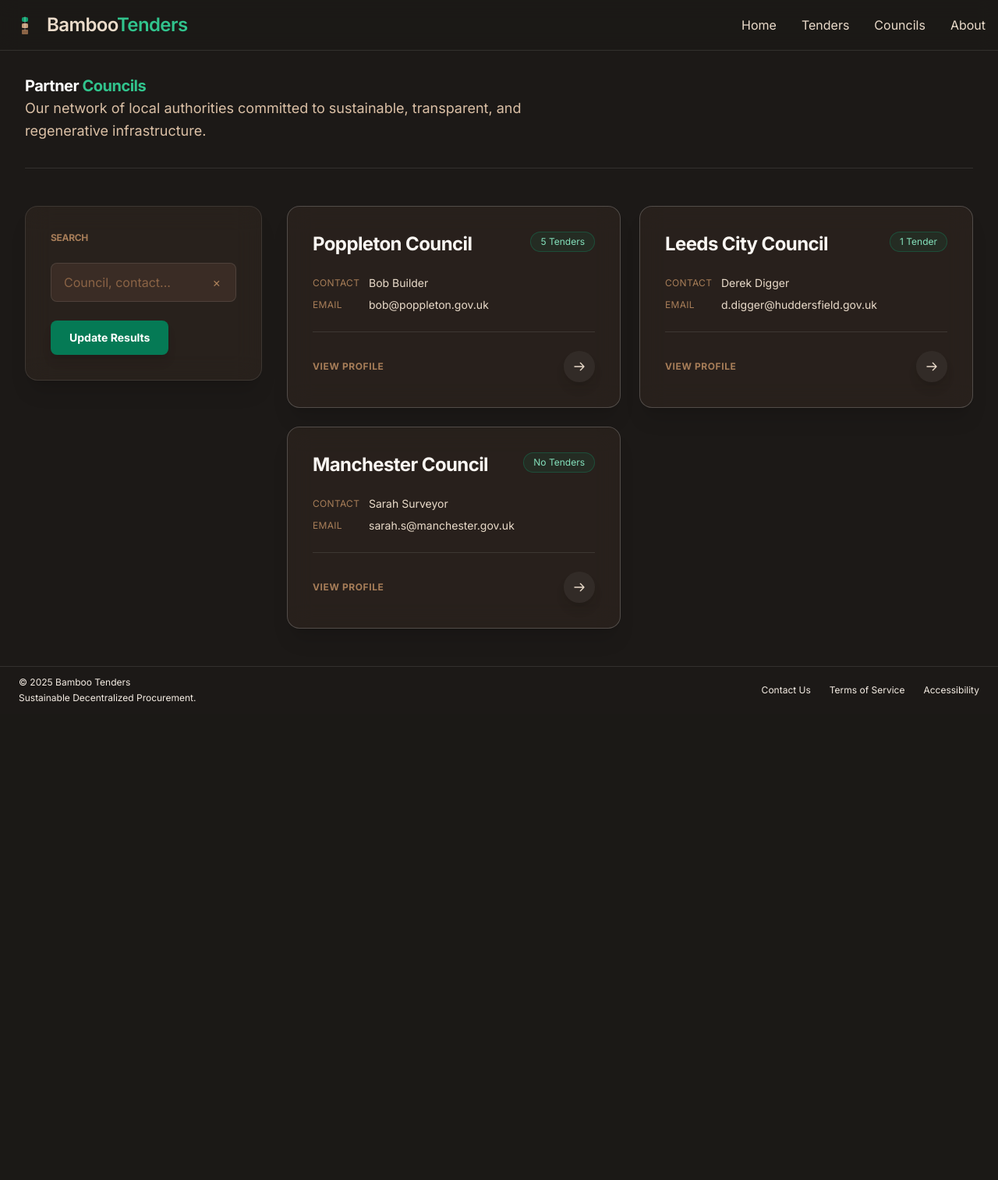
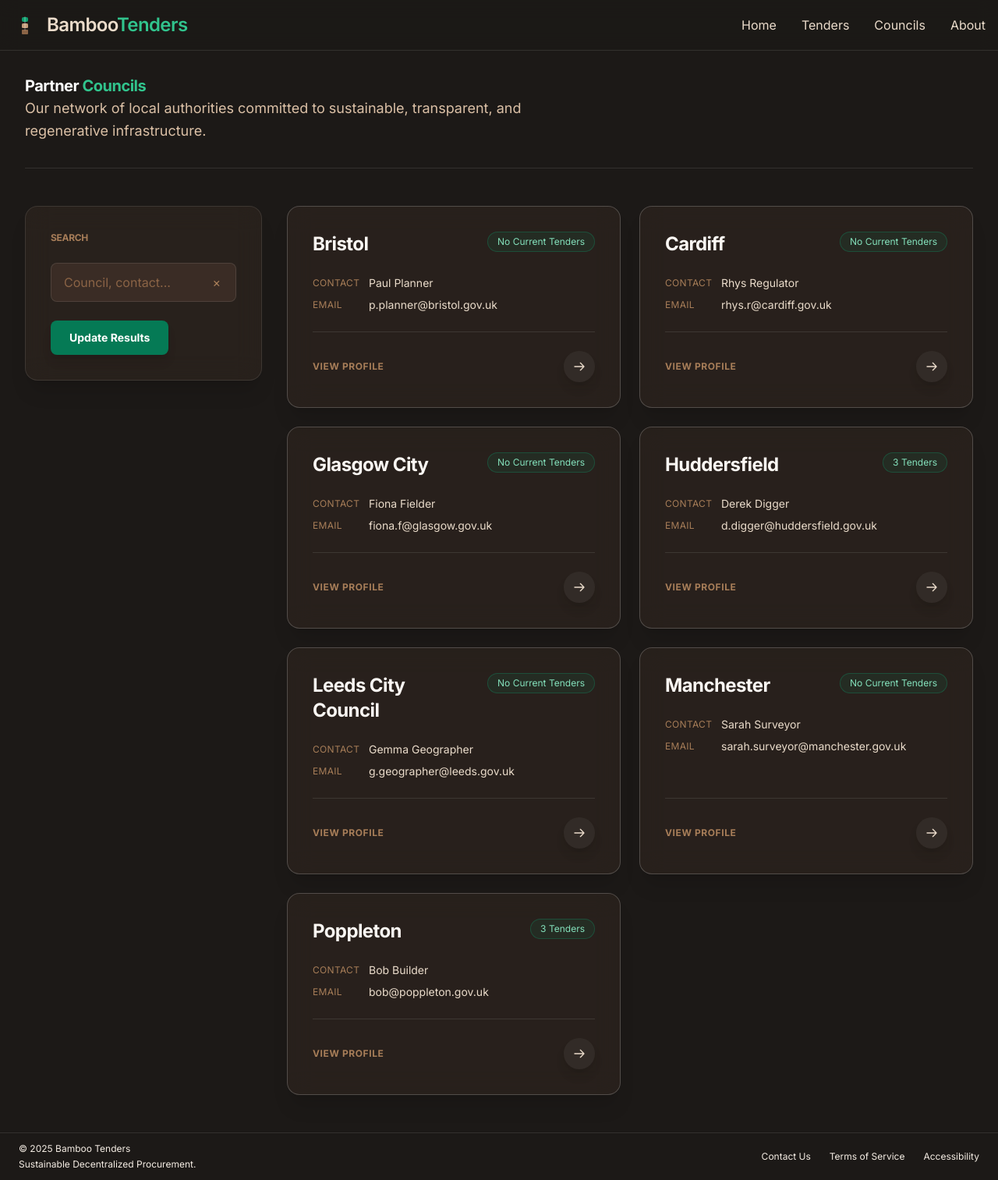
Before and after one commit to OscarD8/tenders-bidding-system, a Django app: page /supply_chain/councils in a window 1280 px wide. Shown: the whole page at 78% size. Before the commit the page ends 900 px from the top, so only its background shows below. Run offline with Django 5.2, Linux system fonts and the light colour scheme; data comes from the database, SQL or seed files in the repository; style sheets or scripts are compiled from the project's sources.

Commit message:
[Django/HTML] - began process of making council_list and council_detail dynamic. restructure to supply_chain directory structure for organisation.

```diff
--- a/Django_Project/supply_chain/templates/supply_chain/all_councils_list.html
+++ /dev/null
@@ -1,171 +0,0 @@
-{% extends 'layouts/list_layout.html' %}
-
-
-{% block title %}Councils | Bamboo Tenders{% endblock %}
-
-
-{% block page_header %}
-    <div class="flex flex-col justify-between">
-        <div class="max-w-2xl">
-            <h1 class="text-xl text-white">
-                Partner <span class="text-bamboo-400">Councils</span>
-            </h1>
-            <p class="text-earth-300 text-lg leading-relaxed">
-                Our network of local authorities committed to sustainable, transparent, and regenerative infrastructure.
-            </p>
-        </div>
-    </div>
-{% endblock %}
-
-
-{% block layout_sidebar %}
-    <div class="glass-panel sidebar-variant p-8">
-
-        <h3 class="sidebar-title text-earth-500">Search</h3>
-
-        <form method="get" class="space-y-6">
-
-            <div>
-                <div class="relative">
-                    <input type="text" name="q" id="q" value="{{ request.GET.q }}"
-                           placeholder="Council, contact..."
-                           class="focus-input"
-                           autocomplete="off"
-                           aria-label="Search projects by keywords"
-                    />
-                    <button
-                            type="button"
-                            class="absolute right-5 top-1/2 transform -translate-y-1/2 text-earth-500"
-                            aria-label="Clear search"
-                            onclick="this.closest('form').q.value = '';"
-                    >
-                        &times;
-                    </button>
-                </div>
-            </div>
-
-            <button type="submit" class="btn btn-primary btn-md">
-                Update Results
-            </button>
-
-        </form>
-
-    </div>
-{% endblock %}
-
-
-{% block list_items %}
-    <a href="{% url 'supply_chain:council_detail' 'leeds-city-council' %}" class="group block"
-       aria-labelledby="council-poppleton-council">
-        <div class="glass-panel-list-variant hover-lift hover-glow-bamboo">
-
-            <div>
-                <div class="flex justify-between items-start mb-6 gap-4">
-
-                    <h3 class="text-2xl font-bold text-earth-50 group-hover:text-bamboo-400 transition-colors"
-                        id="council-poppleton-council">
-                        Poppleton Council
-                    </h3>
-
-                    <span class="shrink-0 px-3 py-1 rounded-full border border-bamboo-500/30 bg-bamboo-500/10 text-bamboo-300 text-xs font-medium">
-                        5 Tenders
-                    </span>
-
-                </div>
-
-                <div class="space-y-2 mb-6">
-                    <p class="text-earth-300 text-sm flex items-center gap-2">
-                        <span class="text-earth-500 text-xs uppercase tracking-wide w-16">Contact</span>
-                        <span class="text-earth-200">Bob Builder</span>
-                    </p>
-                    <p class="text-earth-300 text-sm flex items-center gap-2">
-                        <span class="text-earth-500 text-xs uppercase tracking-wide w-16">Email</span>
-                        <span class="text-earth-200 truncate" title="bob@poppleton.gov.uk">bob@poppleton.gov.uk</span>
-                    </p>
-                </div>
-            </div>
-
-            <div class="pt-6 border-t border-earth-50/10 flex items-center justify-between">
-                <span class="text-xs text-earth-500 uppercase font-bold tracking-wider">View Profile</span>
-                {% include "components/svg_components/circular_button.html" %}
-            </div>
-
-        </div>
-    </a>
-
-    <a href="{% url 'supply_chain:council_detail' 'leeds-city-council' %}" class="group block h-full"
-       aria-labelledby="council-leeds-city-council">
-        <div class="glass-panel-list-variant hover-lift hover-glow-bamboo">
-
-            <div>
-                <div class="flex justify-between items-start mb-6 gap-4">
-
-                    <h3 class="text-2xl font-bold text-earth-50 group-hover:text-bamboo-400 transition-colors"
-                        id="council-leeds-city-council">
-                        Leeds City Council
-                    </h3>
-
-                    <span class="shrink-0 px-3 py-1 rounded-full border border-bamboo-500/30 bg-bamboo-500/10 text-bamboo-300 text-xs font-medium">
-                        1 Tender
-                    </span>
-
-                </div>
-
-                <div class="space-y-2 mb-6">
-                    <p class="text-earth-300 text-sm flex items-center gap-2">
-                        <span class="text-earth-500 text-xs uppercase tracking-wide w-16">Contact</span>
-                        <span class="text-earth-200">Derek Digger</span>
-                    </p>
-                    <p class="text-earth-300 text-sm flex items-center gap-2">
-                        <span class="text-earth-500 text-xs uppercase tracking-wide w-16">Email</span>
-                        <span class="text-earth-200 truncate">d.digger@huddersfield.gov.uk</span>
-                    </p>
-                </div>
-            </div>
-
-            <div class="pt-6 border-t border-earth-50/10 flex items-center justify-between">
-                <span class="text-xs text-earth-500 uppercase font-bold tracking-wider">View Profile</span>
-                {% include "components/svg_components/circular_button.html" %}
-            </div>
-
-        </div>
-    </a>
-
-    <a href="{% url 'supply_chain:council_detail' 'leeds-city-council' %}" class="group block h-full"
-       aria-labelledby="council-manchester-council">
-        <div class="glass-panel-list-variant hover-lift hover-glow-bamboo">
-
-            <div>
-                <div class="flex justify-between items-start mb-6 gap-4">
-
-                    <h3 class="text-2xl font-bold text-earth-50 group-hover:text-bamboo-400 transition-colors"
-                        id="council-manchester-council">
-                        Manchester Council
-                    </h3>
-
-                    <span class="shrink-0 px-3 py-1 rounded-full border border-bamboo-500/30 bg-bamboo-500/10 text-bamboo-300 text-xs font-medium">
-                        No Tenders
-                    </span>
-
-                </div>
-
-                <div class="space-y-2 mb-6">
-                    <p class="text-earth-300 text-sm flex items-center gap-2">
-                        <span class="text-earth-500 text-xs uppercase tracking-wide w-16">Contact</span>
-                        <span class="text-earth-200">Sarah Surveyor</span>
-                    </p>
-                    <p class="text-earth-300 text-sm flex items-center gap-2">
-                        <span class="text-earth-500 text-xs uppercase tracking-wide w-16">Email</span>
-                        <span class="text-earth-200 truncate">sarah.s@manchester.gov.uk</span>
-                    </p>
-                </div>
-            </div>
-
-            <div class="pt-6 border-t border-earth-50/10 flex items-center justify-between">
-                <span class="text-xs text-earth-500 uppercase font-bold tracking-wider">View Profile</span>
-                {% include "components/svg_components/circular_button.html" %}
-            </div>
-
-        </div>
-    </a>
-{% endblock %}
--- /dev/null
+++ b/Django_Project/supply_chain/templates/supply_chain/council/all_councils_list.html
@@ -0,0 +1,103 @@
+{% extends 'layouts/list_layout.html' %}
+
+
+{% block title %}Councils | Bamboo Tenders{% endblock %}
+
+
+{% block page_header %}
+    <div class="flex flex-col justify-between">
+        <div class="max-w-2xl">
+            <h1 class="text-xl text-white">
+                Partner <span class="text-bamboo-400">Councils</span>
+            </h1>
+            <p class="text-earth-300 text-lg leading-relaxed">
+                Our network of local authorities committed to sustainable, transparent, and regenerative infrastructure.
+            </p>
+        </div>
+    </div>
+{% endblock %}
+
+
+{% block layout_sidebar %}
+    <div class="glass-panel sidebar-variant p-8">
+
+        <h3 class="sidebar-title text-earth-500">Search</h3>
+
+        <form method="get" class="space-y-6">
+
+            <div>
+                <div class="relative">
+                    <input type="text" name="q" id="q" value="{{ request.GET.q }}"
+                           placeholder="Council, contact..."
+                           class="focus-input"
+                           autocomplete="off"
+                           aria-label="Search projects by keywords"
+                    />
+                    <button
+                            type="button"
+                            class="absolute right-5 top-1/2 transform -translate-y-1/2 text-earth-500"
+                            aria-label="Clear search"
+                            onclick="this.closest('form').q.value = '';"
+                    >
+                        &times;
+                    </button>
+                </div>
+            </div>
+
+            <button type="submit" class="btn btn-primary btn-md">
+                Update Results
+            </button>
+
+        </form>
+
+    </div>
+{% endblock %}
+
+
+{% block list_items %}
+    {% if councils %}
+        {% for council in councils %}
+            <a href="{% url 'supply_chain:council_detail' council.slug %}" class="group block h-full"
+               aria-labelledby="council-manchester-council">
+                <div class="glass-panel-list-variant hover-lift hover-glow-bamboo">
+
+                    <div>
+                        <div class="flex justify-between items-start mb-6 gap-4">
+                            <h3 class="text-2xl font-bold text-earth-50 group-hover:text-bamboo-400 transition-colors"
+                                id="{{ council.name }}">
+                                {{ council.name }}
+                            </h3>
+
+                            <span class="shrink-0 px-3 py-1 rounded-full border border-bamboo-500/30 bg-bamboo-500/10 text-bamboo-300 text-xs font-medium">
+                                {% if council.projects_count == 0 %}
+                                    No Current Tenders
+                                {% else %}
+                                    {{ council.projects_count }} Tender{% if council.projects_count > 1 %}s{% endif %}
+                                {% endif %}
+                            </span>
+                        </div>
+
+                        <div class="space-y-2 mb-6">
+                            <p class="text-earth-300 text-sm flex items-center gap-2">
+                                <span class="text-earth-500 text-xs uppercase tracking-wide w-16">Contact</span>
+                                <span class="text-earth-200">{{ council.contact }}</span>
+                            </p>
+                            <p class="text-earth-300 text-sm flex items-center gap-2">
+                                <span class="text-earth-500 text-xs uppercase tracking-wide w-16">Email</span>
+                                <span class="text-earth-200 truncate">{{ council.contact_email }}</span>
+                            </p>
+                        </div>
+                    </div>
+
+                    <div class="pt-6 border-t border-earth-50/10 flex items-center justify-between">
+                        <span class="text-xs text-earth-500 uppercase font-bold tracking-wider">View Profile</span>
+                        {% include "components/svg_components/circular_button.html" %}
+                    </div>
+
+                </div>
+            </a>
+        {% endfor %}
+    {% else %}
+        <p class="text-earth-300 text-xl">No councils found.</p>
+    {% endif %}
+{% endblock %}
--- a/Django_Project/supply_chain/views.py
+++ b/Django_Project/supply_chain/views.py
@@ -1,22 +1,40 @@
+from django.db.models import Count
 from django.shortcuts import render, get_object_or_404
 
 from supply_chain.models import Council, Project
 
+
 def all_councils(request):
-    councils = Council.objects.all()
+    councils = (
+        Council.objects
+        .annotate(projects_count=Count('project'))
+        .order_by('name')
+    )
 
     context = {
         'councils': councils,
     }
 
-    return render(request, 'supply_chain/all_councils_list.html', context)
+    return render(request, 'supply_chain/council/all_councils_list.html', context)
+
 
 def all_projects(request):
-    return render(request, 'supply_chain/all_projects_list.html')
+    return render(request, 'supply_chain/project/all_projects_list.html')
+
 
 def project_detail(request, project_id):
-    return render(request, 'supply_chain/project_detail.html')
+    return render(request, 'supply_chain/project/project_detail.html')
 
 
 def council_detail(request, slug):
-    return render(request, 'supply_chain/council_detail.html')
+    council = get_object_or_404(
+        Council.objects.annotate(projects_count=Count('project')),
+        slug=slug
+    )
+
+    context = {
+        'council': council,
+        'project_count': council.projects_count,
+    }
+
+    return render(request, 'supply_chain/council/council_detail.html', context)
```
Also changed, not shown: Django_Project/supply_chain/templates/supply_chain/council/council_detail.html (renamed from Django_Project/supply_chain/templates/supply_chain/council_detail.html, +7 -6 lines), Django_Project/supply_chain/templates/supply_chain/project/all_projects_list.html (renamed from Django_Project/supply_chain/templates/supply_chain/all_projects_list.html), Django_Project/supply_chain/templates/supply_chain/project/project_detail.html (renamed from Django_Project/supply_chain/templates/supply_chain/project_detail.html).
